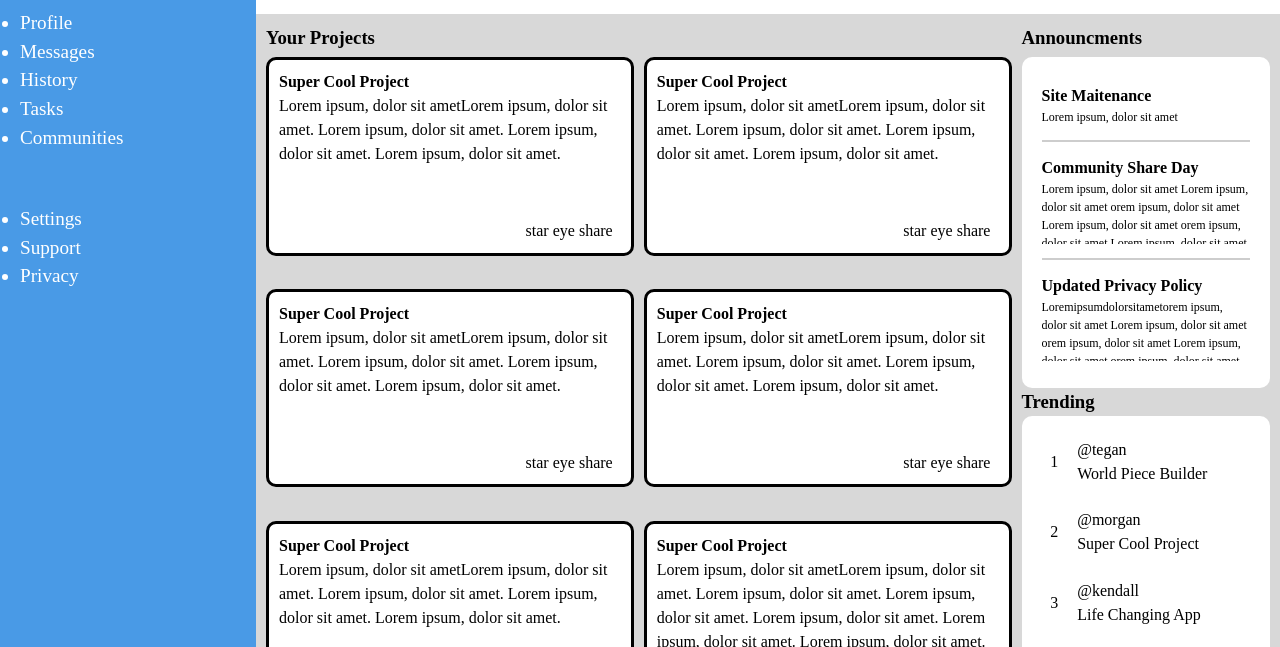
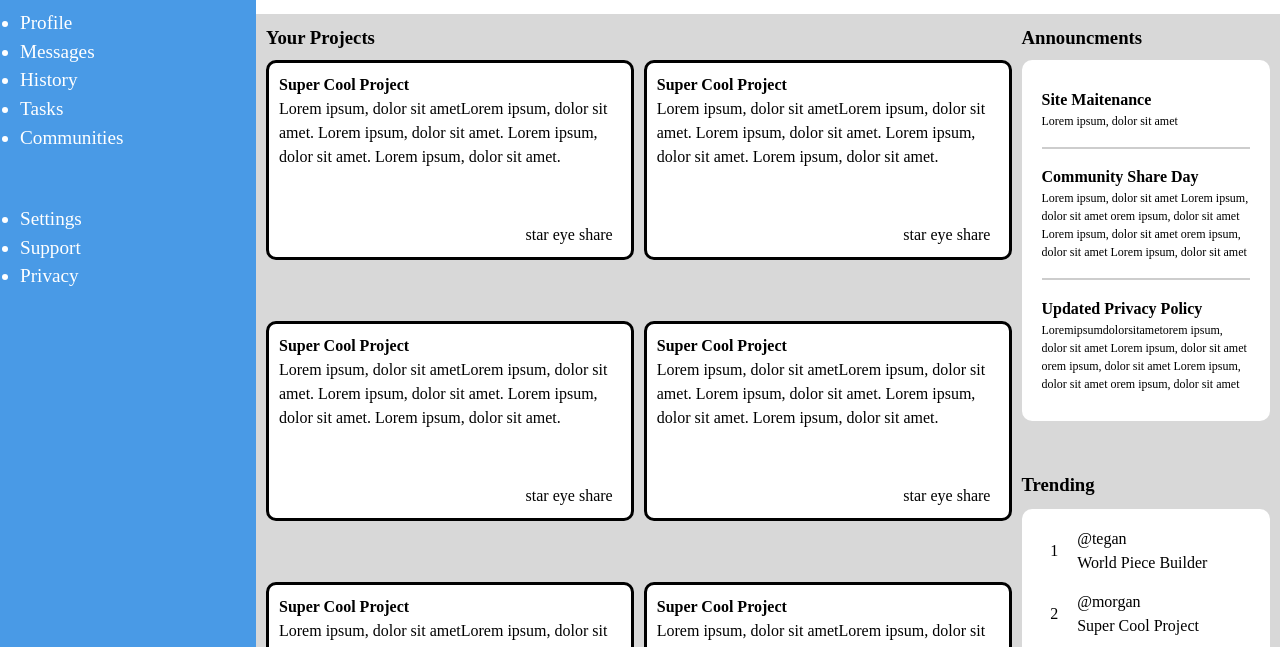
Before and after one commit to Danjor225/odin-admin-dashboard, a plain HTML site: page index.html in a window 1280 px wide. Shown: the part 120-767 px from the top of the page. Drawn offline with Linux system fonts and the light colour scheme.

Commit message:
Add padding to Trending title

```diff
--- a/styles.css
+++ b/styles.css
@@ -186,6 +186,12 @@
 
 }
 
+#trending-container>h3{
+    padding-top: 50px;
+    padding-bottom: 10px;
+}
+
+
 #trending-list{
 
     background-color: white;
```
